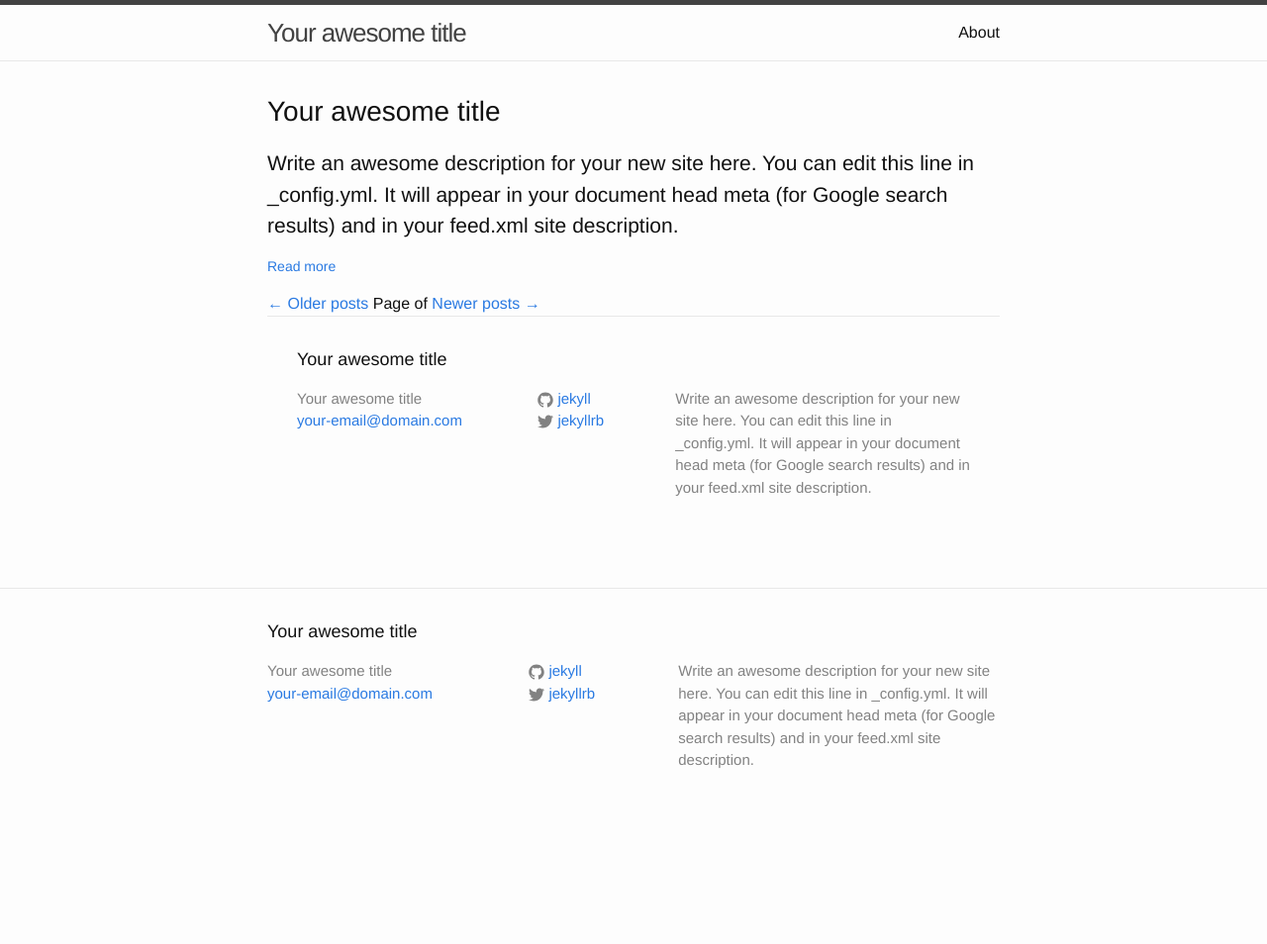
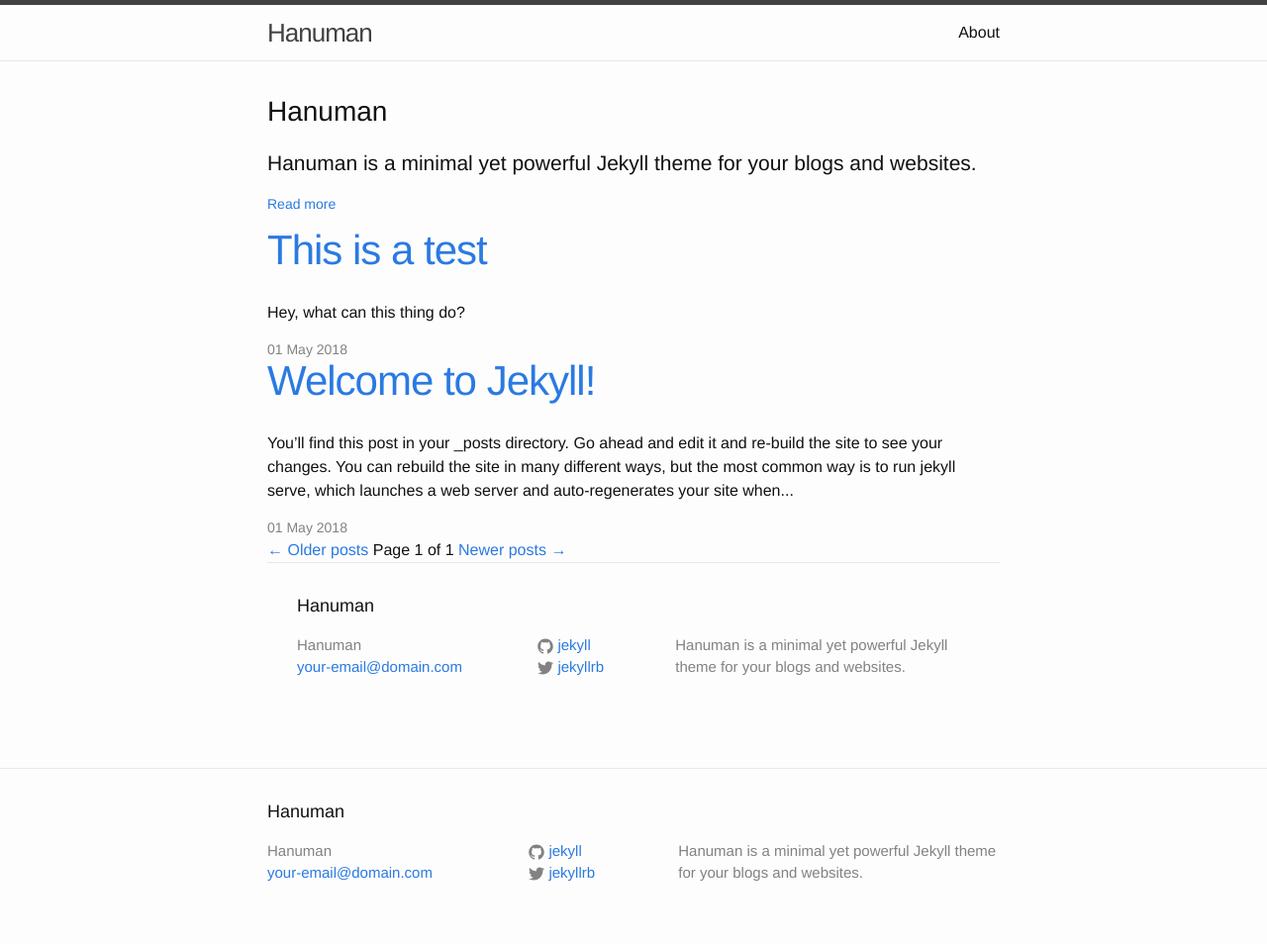
Before and after one commit to tgoff/multifaceted_john, a Jekyll site: the page built from index.html, in a window 1280 px wide. Shown: the whole page at 99% size. Built offline with Jekyll 4.4.1, drawn with Linux system fonts in a browser that asks for light colours; the list of posts is cut into pages by our own code; before the commit the page ends 900 px from its top, so only the background shows below that.

Commit message:
Updated '_config.yml' via CloudCannon

```diff
--- a/_config.yml
+++ b/_config.yml
@@ -22,3 +22,16 @@
 remote_theme: samanyougarg/hanuman
 plugins:
   - jekyll-remote-theme
+
+
+# Theme stuff
+
+# Site settings
+title: Hanuman
+description: Hanuman is a minimal yet powerful Jekyll theme for your blogs and websites.
+cover: assets/images/radhakrishna.jpg
+logo: assets/images/logo.png
+favicon: assets/images/favicon.png
+baseurl: "/hanuman/" # the subpath of your site, e.g. /blog/ or / for root
+url: "https://samanyougarg.com" # the base hostname & protocol for your site
+paginate:	5 # The number of posts to show per page on your homepage
```
